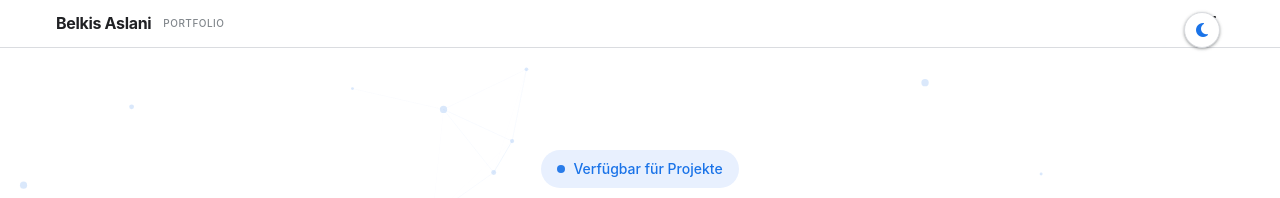
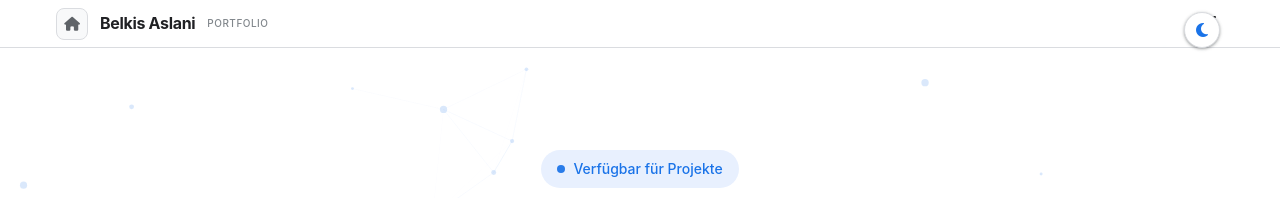
Before and after one commit to BEKO2210/My-table-of-contents-, a Jekyll site: the page built from index.html, in a window 1280 px wide. Shown: the top 198 px of the page. Built offline with Jekyll 4.4.1, drawn with Linux system fonts in a browser that asks for light colours.

Commit message:
Feature: Home Button + Open Source Auto-Calculation
HOME BUTTON (🏠):
- ✅ Neuer Home-Button oben links im Header
- 📍 Position: Links vom Logo
- 🎨 Design: 32x32px, rounded, subtle
- 🎯 Farben:
  • Default: bg-secondary mit border
  • Hover: Primary blue mit weißem Icon
  • Scale animation (1.05)
- 📱 Responsive: Passt sich an
- ♿ Accessibility: aria-label="Home"

OPEN SOURCE TRACKING:
- ➕ Neues Feld: open_source: true/false
- 📝 In projects.yml für jedes Projekt
- 🔄 Default: true (wenn nicht angegeben)
- 🎛️ Nur für dich sichtbar (in YAML)

AUTO-CALCULATION:
- 🧮 Automatische Berechnung der %
- 📊 Liquid Template Logic:
  • Zählt alle Projekte
  • Zählt open_source = true
  • Berechnet Prozentsatz
  • Zeigt dynamisch an
- 🔢 Formel: (open_source_count × 100) ÷ total_projects

BEISPIEL:
- 2 Projekte total
- 2 davon open_source: true
- Ergebnis: 100%

WENN DU ÄNDERST:
BEL-KI:
  open_source: false  # Jetzt privat

Gateway:
  open_source: true   # Bleibt open

→ Automatisch: 50% Open Source

CSS STYLING:
.home-btn {
    width: 32px;
    height: 32px;
    background: var(--color-bg-secondary);
    border: 1px solid var(--color-border);
}

.home-btn:hover {
    background: var(--color-primary);
    color: white;
    transform: scale(1.05);
}

LAYOUT:
┌────────────────────────────────────┐
│ 🏠 Belkis Aslani PORTFOLIO    ☰  │
└────────────────────────────────────┘
  ↑
  Home-Button

KEINE OPTIK-ÄNDERUNG:
- ✅ Gleiche Header-Höhe (48px)
- ✅ Gleiches Layout
- ✅ Nur Home-Button hinzugefügt
- ✅ Stats automatisch aktualisiert

USER WORKFLOW:
1. Projekt in projects.yml bearbeiten
2. open_source: true oder false setzen
3. Speichern & Push
4. % wird automatisch neu berechnet
5. Keine manuelle Anpassung nötig!

```diff
--- a/_data/projects.yml
+++ b/_data/projects.yml
@@ -10,6 +10,7 @@
 #   category: AI/Design/Music/Art/Code (Kategorie)
 #   featured: true (optional - für hervorgehobene Items)
 #   size: small/medium/large (Grid-Größe, optional)
+#   open_source: true/false (optional - default: true)
 
 - name: "BEL-KI"
   description: "Innovative KI-Anwendung mit modernster Technologie"
@@ -21,6 +22,7 @@
   category: "AI"
   featured: true
   size: "large"
+  open_source: true
 
 - name: "Gateway Experiment"
   description: "Das Gateway Experiment - Eine innovative Reise durch digitale Dimensionen"
@@ -32,3 +34,4 @@
   category: "Art"
   featured: true
   size: "large"
+  open_source: true
--- a/_layouts/default.html
+++ b/_layouts/default.html
@@ -46,9 +46,14 @@
     <!-- Ultra-Thin Navigation -->
     <nav class="navbar">
         <div class="container">
-            <div class="nav-brand">
-                <h1 class="logo">{{ site.author }}</h1>
-                <p class="tagline">Portfolio</p>
+            <div class="nav-left">
+                <a href="{{ '/' | relative_url }}" class="home-btn" aria-label="Home">
+                    <i class="fas fa-home"></i>
+                </a>
+                <div class="nav-brand">
+                    <h1 class="logo">{{ site.author }}</h1>
+                    <p class="tagline">Portfolio</p>
+                </div>
             </div>
             <button class="menu-toggle" id="menu-toggle" aria-label="Toggle Menu">
                 <span></span>
--- a/assets/css/style.css
+++ b/assets/css/style.css
@@ -238,6 +238,37 @@ a:hover {
     margin: 0 auto;
     padding: 0 var(--spacing-4);
     height: 100%;
+}
+
+.nav-left {
+    display: flex;
+    align-items: center;
+    gap: var(--spacing-3);
+}
+
+/* Home Button */
+.home-btn {
+    display: flex;
+    align-items: center;
+    justify-content: center;
+    width: 32px;
+    height: 32px;
+    border-radius: var(--radius-md);
+    background: var(--color-bg-secondary);
+    color: var(--color-text-secondary);
+    transition: all var(--transition);
+    border: 1px solid var(--color-border);
+}
+
+.home-btn:hover {
+    background: var(--color-primary);
+    color: white;
+    border-color: var(--color-primary);
+    transform: scale(1.05);
+}
+
+.home-btn i {
+    font-size: 14px;
 }
 
 .nav-brand {
--- a/index.html
+++ b/index.html
@@ -225,9 +225,22 @@ title: Portfolio - Belkis Aslani
         {% endif %}
 
         <!-- Stats Section -->
+        {% assign total_projects = site.data.projects | size %}
+        {% assign open_source_count = 0 %}
+        {% for project in site.data.projects %}
+            {% if project.open_source == true or project.open_source == nil %}
+                {% assign open_source_count = open_source_count | plus: 1 %}
+            {% endif %}
+        {% endfor %}
+        {% if total_projects > 0 %}
+            {% assign open_source_percentage = open_source_count | times: 100 | divided_by: total_projects %}
+        {% else %}
+            {% assign open_source_percentage = 0 %}
+        {% endif %}
+
         <div class="stats-section">
             <div class="stat-card reveal">
-                <div class="stat-number">{{ site.data.projects | size }}</div>
+                <div class="stat-number">{{ total_projects }}</div>
                 <div class="stat-label">Projekte</div>
             </div>
             <div class="stat-card reveal">
@@ -235,7 +248,7 @@ title: Portfolio - Belkis Aslani
                 <div class="stat-label">Featured</div>
             </div>
             <div class="stat-card reveal">
-                <div class="stat-number">100%</div>
+                <div class="stat-number">{{ open_source_percentage }}%</div>
                 <div class="stat-label">Open Source</div>
             </div>
         </div>
```
